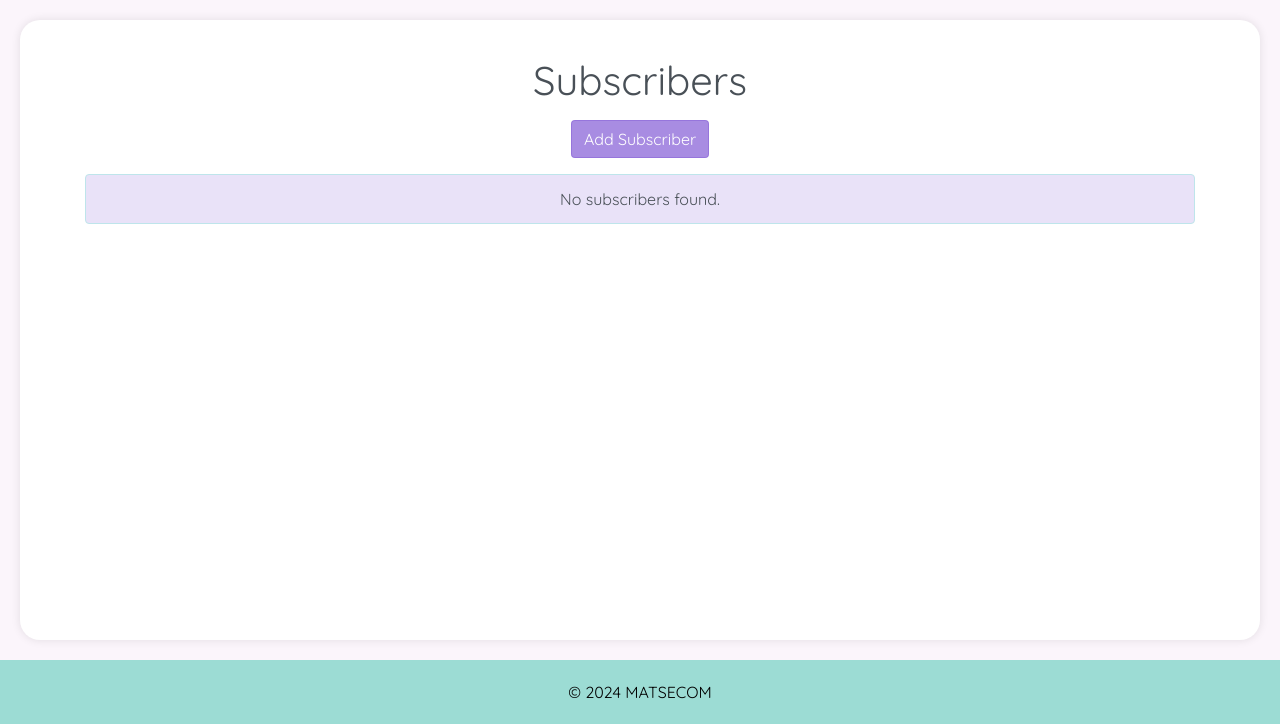
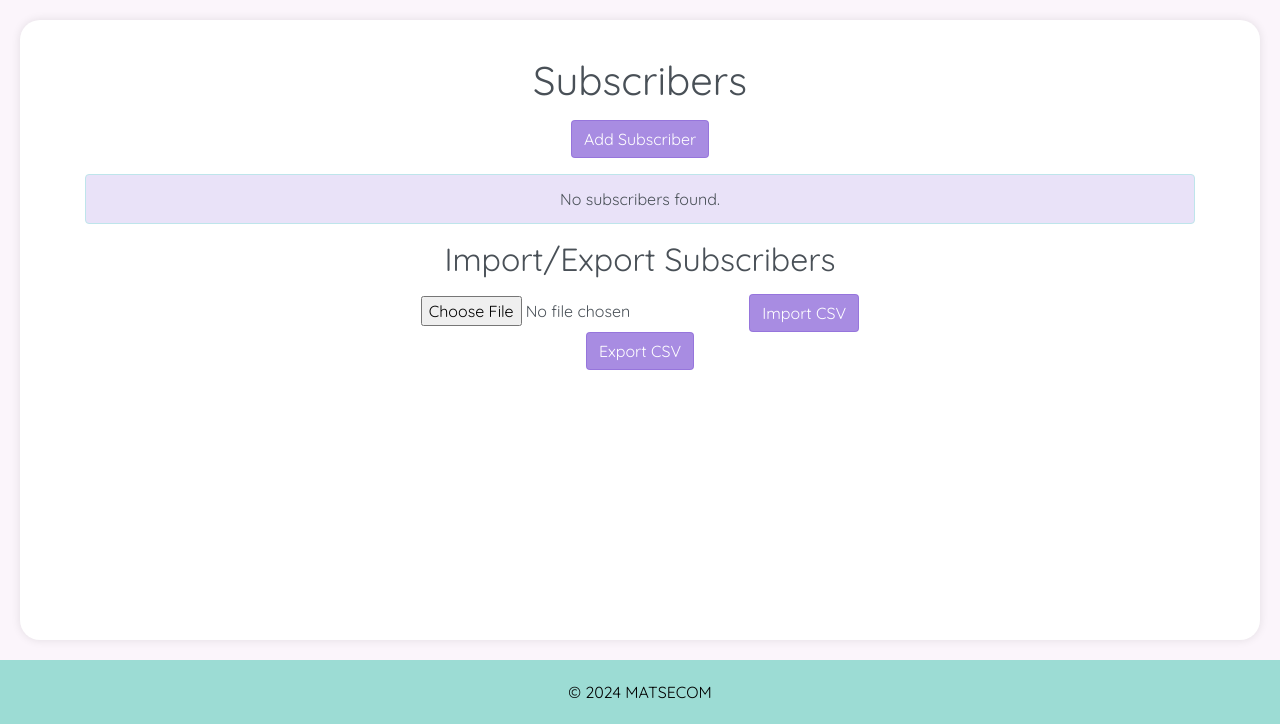
Before and after one commit to Yunaido/DAWN, a Django app: page /subscribers/ in a window 1280 px wide. Shown: the part 76-800 px from the top of the page. Run offline with Django 5.2, Linux system fonts and the light colour scheme; the visitor is signed in with stand-in values (Sample User, id 1); data that the repository does not hold is empty; some libraries are stand-ins or nearby versions.

Commit message:
add csv import export to frontend

```diff
--- a/dawn/matsecom/forms.py
+++ b/dawn/matsecom/forms.py
@@ -1,6 +1,6 @@
 from django import forms
 
-from .models import Service, Subscriber, Session, Invoice
+from .models import Subscriber, Session
 
 
 class SubscriberForm(forms.ModelForm):
@@ -19,3 +19,6 @@ class SessionForm(forms.ModelForm):
     class Meta:
         model = Session
         fields = ['subscriber', 'service', 'duration']
+
+class UploadCSVForm(forms.Form):
+    csv_file = forms.FileField()
--- a/dawn/matsecom/templates/subscribers/subscriber_list.html
+++ b/dawn/matsecom/templates/subscribers/subscriber_list.html
@@ -48,5 +48,15 @@
     {% else %}
       <div class="alert alert-info" role="alert">No subscribers found.</div>
     {% endif %}
+
+    <div class="container">
+      <h2 class="my-3">Import/Export Subscribers</h2>
+      <form id="upload-form" enctype="multipart/form-data" method="post">
+        {% csrf_token %}
+        <input type="file" name="csv_file" id="csv_file" accept=".csv" />
+        <button type="submit" class="btn btn-primary">Import CSV</button>
+      </form>
+      <a href="/subscribers/?action=download" class="btn btn-primary">Export CSV</a>
+    </div>
   </div>
 {% endblock %}
--- a/dawn/matsecom/views.py
+++ b/dawn/matsecom/views.py
@@ -1,14 +1,16 @@
 import csv
 import io
 
-from django.http import HttpResponseRedirect
+from django.core.files.storage import default_storage
+from django.http import HttpResponse, HttpResponseRedirect, JsonResponse
 from django.urls import reverse, reverse_lazy
 from django.utils import timezone
-from django.views.generic import TemplateView, FormView, DetailView, DeleteView
+from django.contrib import messages
+from django.views.generic import View, TemplateView, FormView, DetailView, DeleteView
 from django.views.generic.edit import CreateView
 from django.views.generic.list import ListView
 
-from .forms import SubscriberForm, SessionForm, InvoiceForm
+from .forms import SubscriberForm, SessionForm, InvoiceForm, UploadCSVForm
 from .models import Invoice, Subscriber, Session, Service, Subscription, Terminal
 
 
@@ -21,6 +23,36 @@ class SubscriberListView(ListView):
     model = Subscriber
     template_name = 'subscribers/subscriber_list.html' # Specify your template location
     context_object_name = 'subscribers' # Name for the list as a template variable
+
+    def get(self, request, *args, **kwargs):
+        action = request.GET.get('action')
+        if action == 'download':
+            return self.get_csv(request, *args, **kwargs)
+        return super().get(request, *args, **kwargs)
+
+    def post(self, request, *args, **kwargs):
+        if 'csv_file' in request.FILES:
+            csv_file = request.FILES['csv_file']
+            # Save the file temporarily
+            temp_file_path = default_storage.save(csv_file.name, csv_file)
+            # Read the file content
+            with default_storage.open(temp_file_path, 'r') as f:
+                csv_content = f.read()
+            # Import subscribers from the CSV content
+            load_from_csv(csv_content)
+            # Clean up the temporary file
+            default_storage.delete(temp_file_path)
+            return JsonResponse({'status': 'success', 'message': 'Subscribers imported successfully'})
+        else:
+            return JsonResponse({'status': 'error', 'message': 'No file uploaded'})
+
+    def get_csv(self, request, *args, **kwargs):
+        # Generate CSV content
+        csv_content = get_all_subscribers_as_csv()
+        # Create a response with the CSV content
+        response = HttpResponse(csv_content, content_type='text/csv')
+        response['Content-Disposition'] = 'attachment; filename="subscribers.csv"'
+        return response
 
 class SubscriberDetailView(DetailView):
     model = Subscriber
@@ -180,6 +212,7 @@ def get_all_subscribers_as_csv():
 def load_from_csv(csv_str: str) -> str:
     data = io.StringIO(csv_str)
     reader = csv.reader(data)
+    next(reader)
     for row in reader:
         if _my_database_filter(Subscriber.objects.all(), lambda x: x.imsi == row[2]):
             # subscriber already exists
```
Also changed, not shown: dawn/matsecom/templates/invoices/get_invoice.html (deleted, +0 -41 lines), dawn/matsecom/templates/home.html (indentation only).
